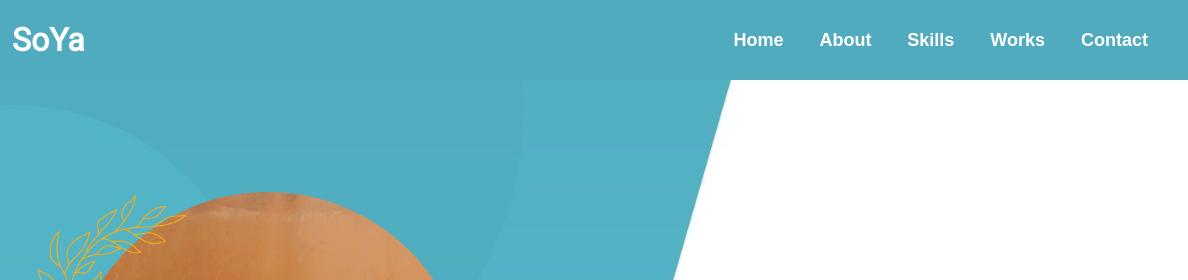
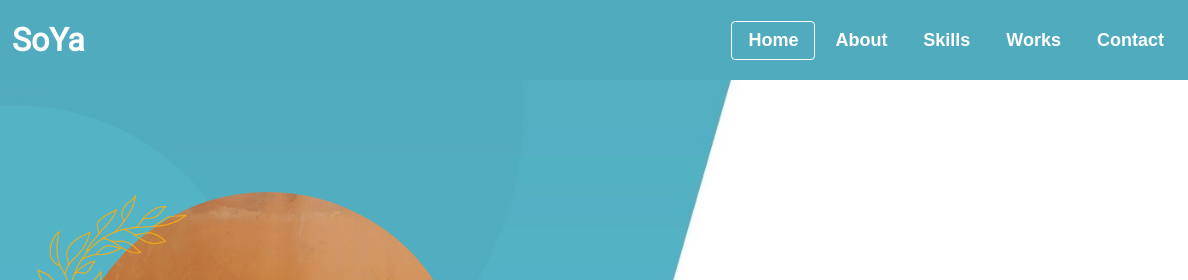
Before and after one commit to soyalattee/soyalattee.github.io, a plain HTML site: page index.html in a window 1280 px wide. Shown: the top 280 px of the page, 92-1280 px from the left. Drawn offline with Linux system fonts and the light colour scheme; a script that the page names is missing.

Commit message:
nav 바에 애니메이션 추가

```diff
--- a/index.html
+++ b/index.html
@@ -25,7 +25,7 @@
         <h1 class="title">SoYa</h1>
       </div>
       <div class="nav__category">
-        <button class="category__btn">Home</button>
+        <button class="category__btn active">Home</button>
         <button class="category__btn">About</button>
         <button class="category__btn">Skills</button>
         <button class="category__btn">Works</button>
--- a/style.css
+++ b/style.css
@@ -82,8 +82,19 @@ img.logo {
   font-size: var(--font-mid);
   font-weight: bold;
   color: var(--color-white);
-  padding-right: 2rem;
+  padding: 0.5rem 1rem;
   cursor: pointer;
+}
+.category__btn.active {
+  border: solid 1px var(--color-white);
+  border-radius: 4px;
+}
+.category__btn.active {
+  transform: 0;
+}
+.category__btn:not(.active):hover {
+  transform: scale(1.1);
+  transition: all 300ms ease;
 }
 /* Section1 home */
 .home {
```
